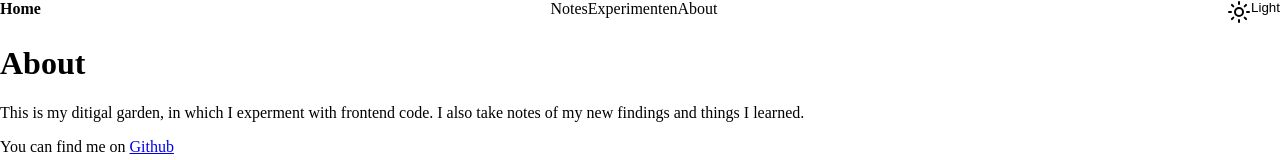
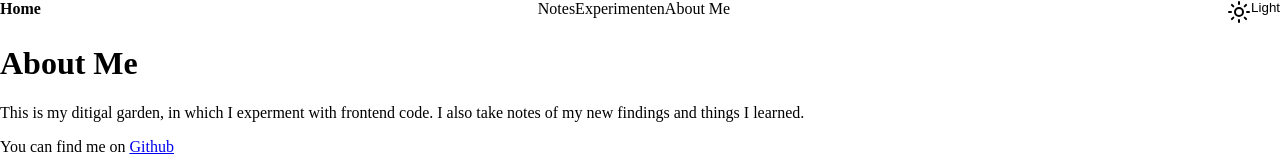
Before and after one commit to zoepje/i-love-web, a SvelteKit app: page /about in a window 1280 px wide. Shown: the top 160 px of the page. Built offline with nearby package versions, Linux system fonts and the light colour scheme.

Commit message:
about to about me

```diff
--- a/src/lib/components/header.svelte
+++ b/src/lib/components/header.svelte
@@ -30,7 +30,7 @@
       <a href="/about"
          on:click="{() => current = 2}"
          class:active="{current === 2}">
-        About
+        About Me
       </a>
     </li>
   </ul>
--- a/src/routes/about/+page.svelte
+++ b/src/routes/about/+page.svelte
@@ -1,17 +1,15 @@
-<script lang="ts">
+<script>
 	import * as config from '$lib/config'
 </script>
 
 <svelte:head>
-  <title>{config.title} - About</title>
+  <title>{config.title} - About Me</title>
 </svelte:head>
 
-<h1>About</h1>
-
+<h1>About Me</h1>
 <p>
   This is my ditigal garden, in which I experment with frontend code. I also take notes of my new findings and things I learned.
 </p>
-
 <p>
   You can find me on
   <a href="https://github.com/zoepje" target="_blank">Github</a>
```
